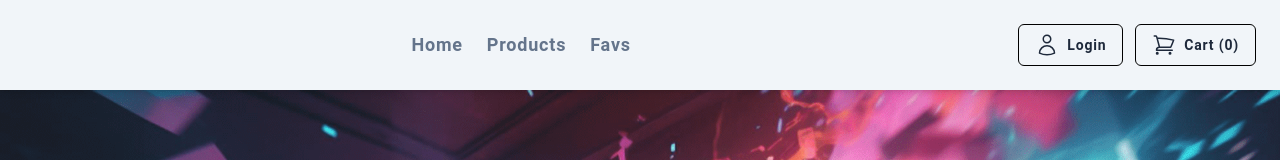
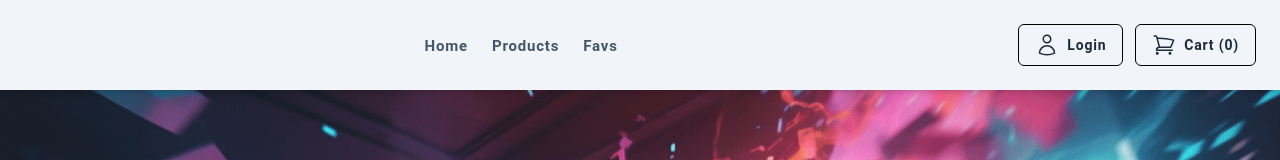
Before and after one commit to alexcas20/jacs-tech, a React (Vite) app: page / in a window 1280 px wide. Shown: the top 160 px of the page. Built offline with nearby package versions, Linux system fonts and the light colour scheme.

Commit message:
feat: added styles to active page

```diff
--- a/src/components/ResponsiveAppBar.jsx
+++ b/src/components/ResponsiveAppBar.jsx
@@ -1,4 +1,4 @@
-import { Link, useNavigate } from "react-router-dom";
+import { NavLink, useNavigate } from "react-router-dom";
 import { UserIcon, ShoppingCartIcon } from "@heroicons/react/24/outline";
 import { useSelector } from "react-redux";
 
@@ -15,13 +15,20 @@ export const ResponsiveAppBar = () => {
     <header className="bg-slate-100 text-slate-800 p-6 font-bold tracking-wider text-md capitalize w-full z-10 cursor-pointer shadow-md sticky top-0  ">
       {/*  Links */}
       <nav className="flex justify-center items-center">
-        <ul className="list-none flex flex-row flex-1 justify-center gap-6 text-slate-500 text-lg">
+        <ul className="list-none flex flex-row flex-1 justify-center gap-6 text-slate-600 text-lg">
           {pages.map((page, index) => (
             <li
               key={index}
-              className="transition-all hover:text-black hover:scale-110"
+              className="transition-all hover:scale-110"
             >
-              <Link to={`/${page}`}>{page}</Link>
+              <NavLink
+                to={`/${page}`}
+                className={({ isActive }) =>
+                  isActive ? "text-slate-950" : "text-[15px]"
+                }
+              >
+                {page}
+              </NavLink>
             </li>
           ))}
         </ul>
```
